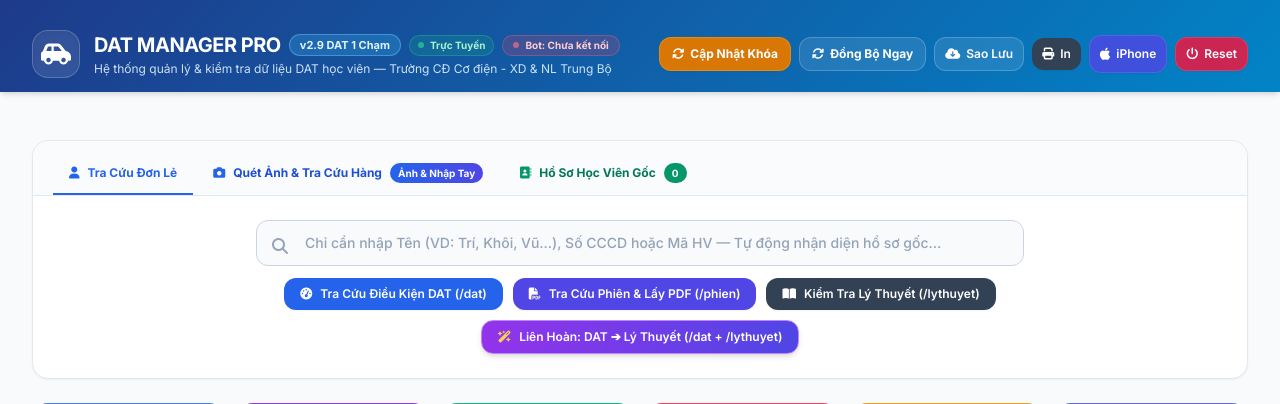
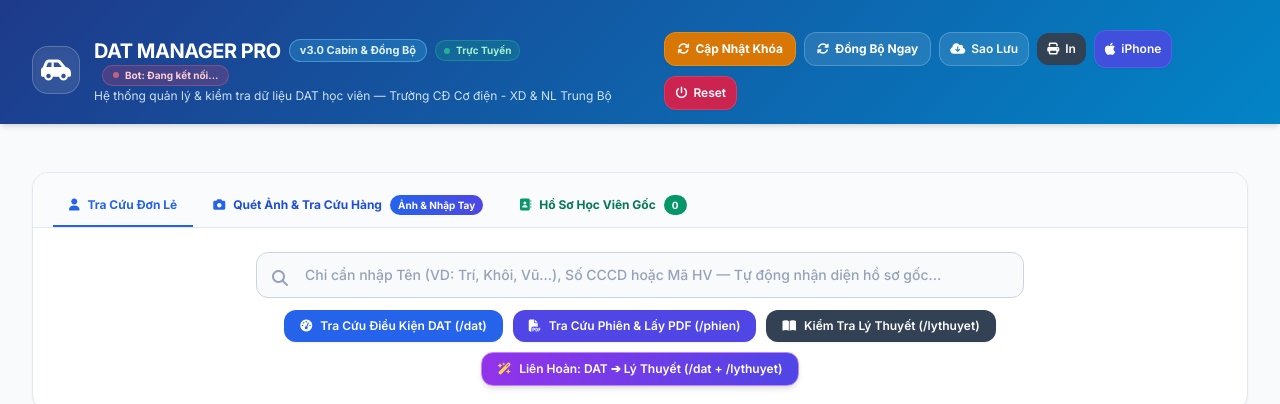
Before and after one commit to trungthang1999252-boop/dat-manager, a Flask app: page / in a window 1280 px wide. Shown: the top 404 px of the page. Run offline with Flask 3, Linux system fonts and the light colour scheme; parts of the project's set-up code (start-up, migrations or seed data) failed here and were passed over; some libraries are stand-ins or nearby versions.

Commit message:
Server-Side render trạng thái Bot Sẵn Sàng (0ms) & Nâng cấp SW v4.1 (templates/index.html)

```diff
--- a/templates/index.html
+++ b/templates/index.html
@@ -77,15 +77,15 @@
                     <div>
                         <div class="flex items-center space-x-2 flex-wrap">
                             <h1 class="text-xl font-black tracking-tight">DAT MANAGER PRO</h1>
-                            <span class="bg-sky-400/25 text-sky-100 text-[11px] px-2.5 py-0.5 rounded-full border border-sky-300/40 font-bold">v2.9 DAT 1 Chạm</span>
+                            <span class="bg-sky-400/25 text-sky-100 text-[11px] px-2.5 py-0.5 rounded-full border border-sky-300/40 font-bold">v3.0 Cabin & Đồng Bộ</span>
                             <span class="inline-flex items-center px-2 py-0.5 rounded-full text-[10px] font-bold bg-emerald-500/20 text-emerald-200 border border-emerald-400/30">
                                 <span class="w-1.5 h-1.5 rounded-full bg-emerald-400 mr-1.5 animate-pulse"></span>
                                 <span>Trực Tuyến</span>
                             </span>
                             <!-- Discord Bot Status Pill -->
-                            <button onclick="openDiscordModal()" id="discord-status-pill" class="inline-flex items-center px-2.5 py-0.5 rounded-full text-[10px] font-bold bg-rose-500/20 text-rose-200 border border-rose-400/30 hover:bg-rose-500/30 cursor-pointer transition" title="Nhấp để cấu hình và kiểm tra kết nối Bot Discord">
-                                <span id="discord-status-dot" class="w-1.5 h-1.5 rounded-full bg-rose-400 mr-1.5 animate-pulse"></span>
-                                <span id="discord-status-text">Bot: Chưa kết nối</span>
+                            <button onclick="openDiscordModal()" id="discord-status-pill" class="inline-flex items-center px-2.5 py-0.5 rounded-full text-[10px] font-bold {% if bot_connected %}bg-emerald-500/20 text-emerald-200 border border-emerald-400/30 hover:bg-emerald-500/30{% else %}bg-rose-500/20 text-rose-200 border border-rose-400/30 hover:bg-rose-500/30{% endif %} cursor-pointer transition" title="Nhấp để cấu hình và kiểm tra kết nối Bot Discord">
+                                <span id="discord-status-dot" class="w-1.5 h-1.5 rounded-full {% if bot_connected %}bg-emerald-400{% else %}bg-rose-400{% endif %} mr-1.5 animate-pulse"></span>
+                                <span id="discord-status-text">{% if bot_connected %}Bot: Sẵn Sàng ({{ bot_username or 'tranthang252' }}){% else %}Bot: Đang kết nối...{% endif %}</span>
                             </button>
                             <!-- Nút Cài App PWA -->
                             <button id="btn-install-pwa" onclick="installPWA()" class="hidden bg-emerald-600 hover:bg-emerald-500 text-white text-[11px] font-bold px-2.5 py-0.5 rounded-full transition flex items-center space-x-1 shadow-xs border border-emerald-400/40">
```
